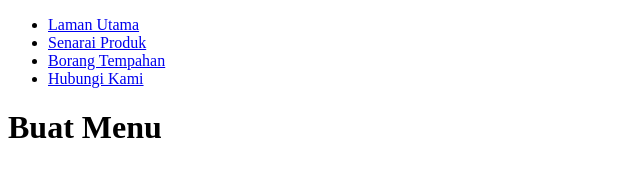
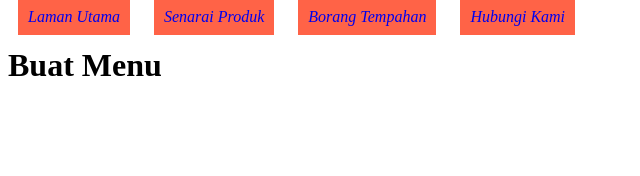
Before and after one commit to AL3x00/BuatMenu, a plain HTML site: page index.html in a window 1280 px wide. Shown: the whole page, without its empty margins (0-640 px from the left). Drawn offline with Linux system fonts and the light colour scheme.

Commit message:
menu tambah CSS

```diff
--- a/index.html
+++ b/index.html
@@ -1,18 +1,47 @@
 <!DOCTYPE html>
 <html lang="en">
+
 <head>
     <meta charset="UTF-8">
     <meta http-equiv="X-UA-Compatible" content="IE=edge">
     <meta name="viewport" content="width=device-width, initial-scale=1.0">
     <title>Document</title>
+    <style>
+        .menu_ul ul {
+            list-style-type: none;
+            margin: 0;
+            padding: 0;
+        }
+
+        .menu_ul li {
+            display: inline;
+        }
+
+        .menu_ul a {
+            text-decoration: none;
+            background-color: tomato;
+            font-style: italic;
+            margin: 10px;
+            padding: 10px;
+        }
+
+        .menu_ul a:hover {
+            background-color: crimson;
+        }
+    </style>
 </head>
+
 <body>
-    <ul><li><a href="#utama">Laman Utama</a></li>
-        <li><a href="#produk">Senarai Produk</a></li>
-        <li><a href="#tempah">Borang Tempahan</a></li>
-        <li><a href="#hubungi">Hubungi Kami</a></li>
-    </ul>
+    <div class="menu_ul">
+        <ul>
+            <li><a href="#utama">Laman Utama</a></li>
+            <li><a href="#produk">Senarai Produk</a></li>
+            <li><a href="#tempah">Borang Tempahan</a></li>
+            <li><a href="#hubungi">Hubungi Kami</a></li>
+        </ul>
+    </div>
 
     <h1>Buat Menu</h1>
 </body>
+
 </html>
```
Also changed, not shown: menu2.JPG (added).
